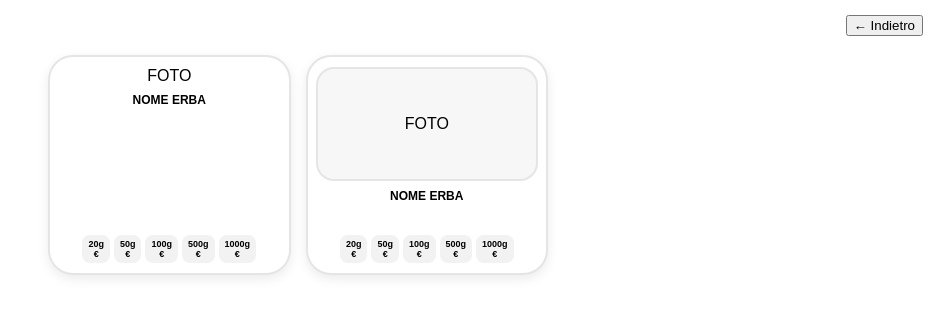
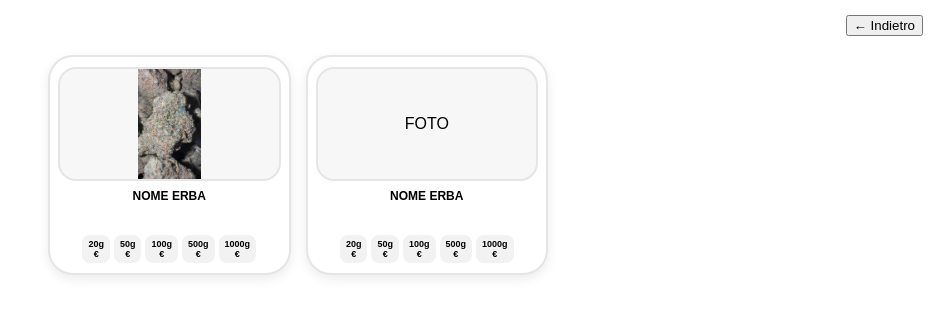
Before and after one commit to bobbyboyz/Gasterpz, a plain HTML site: page cali.html in a window 1280 px wide. Shown: the whole page, without its empty margins (342-1280 px from the left). Drawn offline with Linux system fonts and the light colour scheme.

Commit message:
Update image div structure in cali.html

```diff
--- a/cali.html
+++ b/cali.html
@@ -32,8 +32,8 @@
 <div class="product-card">
 
 
-<div class="IMG_0914.jpeg">
-FOTO
+<div class="image-box">
+    <img src="IMG_0914.jpeg" alt="CALI">
 </div>
 
 
```
